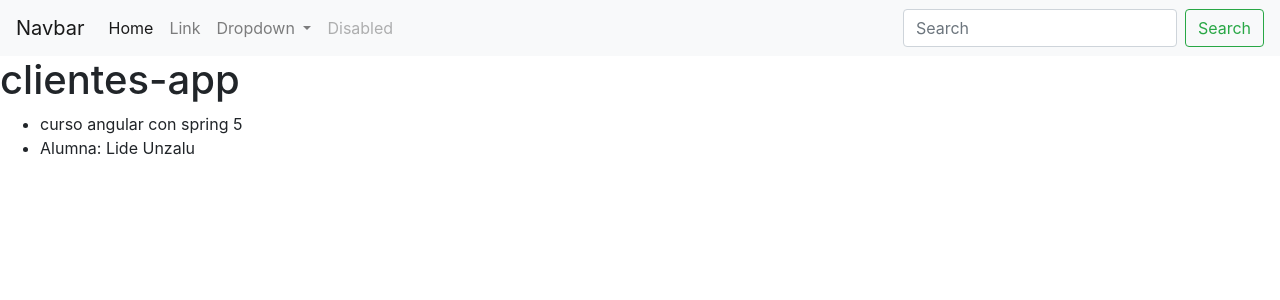
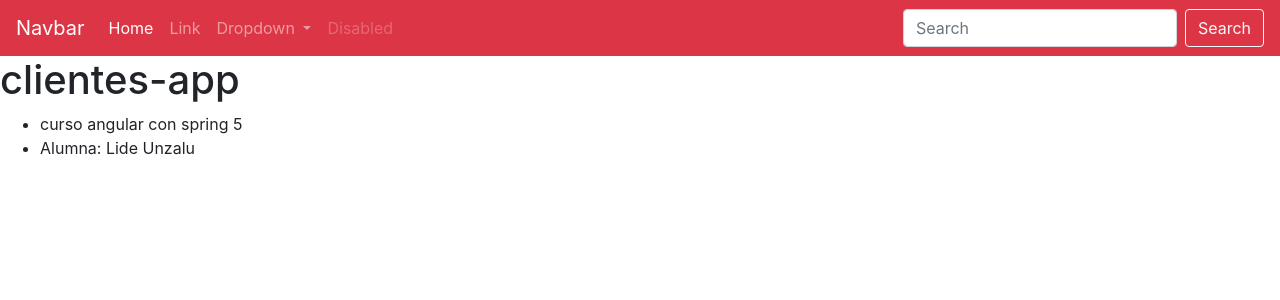
Before and after one commit to UnzaluLide/angularApp, an Angular app: page / in a window 1280 px wide. Shown: the top 300 px of the page. Built offline with nearby package versions, Linux system fonts and the light colour scheme.

Commit message:
color rojo navbar

```diff
--- a/src/app/app.component.html
+++ b/src/app/app.component.html
@@ -1,4 +1,4 @@
-<nav class="navbar navbar-expand-lg navbar-light bg-light">
+<nav class="navbar navbar-expand-lg navbar-dark bg-danger">
   <a class="navbar-brand" href="#">Navbar</a>
   <button class="navbar-toggler" type="button" data-toggle="collapse" data-target="#navbarSupportedContent" aria-controls="navbarSupportedContent" aria-expanded="false" aria-label="Toggle navigation">
     <span class="navbar-toggler-icon"></span>
@@ -29,7 +29,7 @@
     </ul>
     <form class="form-inline my-2 my-lg-0">
       <input class="form-control mr-sm-2" type="search" placeholder="Search" aria-label="Search">
-      <button class="btn btn-outline-success my-2 my-sm-0" type="submit">Search</button>
+      <button class="btn btn-outline-light my-2 my-sm-0" type="submit">Search</button>
     </form>
   </div>
 </nav>
```
